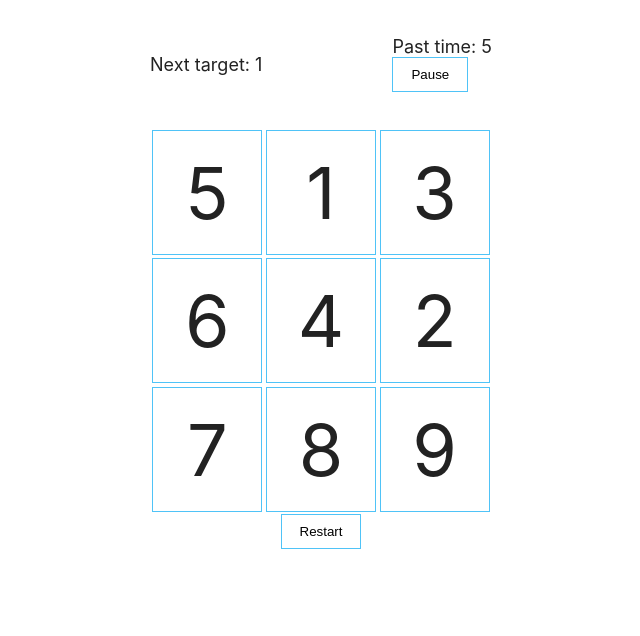
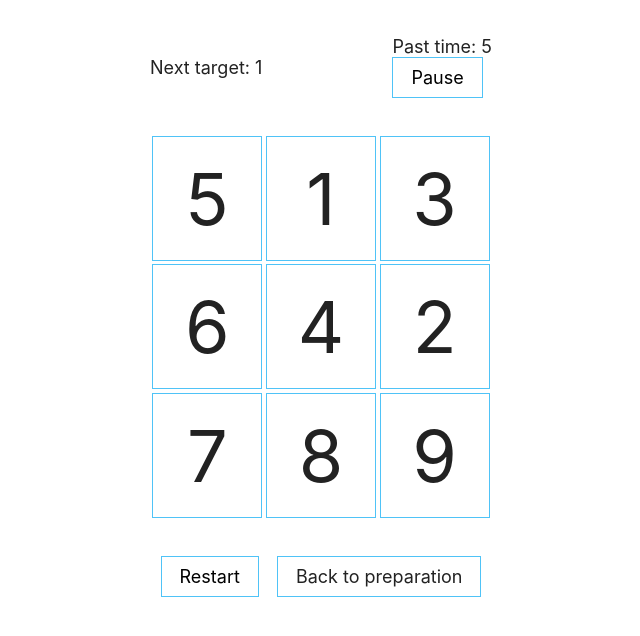
Before and after one commit to DayzerCode/schulte-table, a React (Create React App) app: page /game in a window 1280 px wide. Shown: the top 636 px of the page, without its empty margins (319-959 px from the left). Built offline with nearby package versions, Linux system fonts and the light colour scheme.

Commit message:
Added button "Back to preparation"

```diff
--- a/src/index.css
+++ b/src/index.css
@@ -2,6 +2,8 @@ html {
   font-size: 18px;
   color: #222;
 }
+
+
 
 body {
   margin: 0;
@@ -10,6 +12,13 @@ body {
     sans-serif;
   -webkit-font-smoothing: antialiased;
   -moz-osx-font-smoothing: grayscale;
+}
+
+button {
+  font-size: 18px;
+  font-family: -apple-system, BlinkMacSystemFont, 'Segoe UI', 'Roboto', 'Oxygen',
+    'Ubuntu', 'Cantarell', 'Fira Sans', 'Droid Sans', 'Helvetica Neue',
+    sans-serif;
 }
 
 code {
--- a/src/pages/Game/Game.module.css
+++ b/src/pages/Game/Game.module.css
@@ -11,3 +11,12 @@
   align-items: center;
   margin-bottom: 2rem;
 }
+
+.buttonBlock {
+  margin-top: 2rem;
+}
+
+.buttonBlock>button,
+.buttonBlock>a {
+  margin: 0 .5rem;
+}
--- a/src/pages/Game/Game.tsx
+++ b/src/pages/Game/Game.tsx
@@ -1,5 +1,6 @@
 import { useEffect } from "react";
 import { useDispatch, useSelector } from "react-redux";
+import { Link } from "react-router-dom";
 import Board from "../../components/Board/Board";
 import NextTarget from "../../components/NextTarget/NextTarget";
 import Timer from "../../components/Timer/Timer";
@@ -33,6 +34,7 @@ const Game = () => {
         <Board />
         <div className={style.buttonBlock}>
           <button className="btn-primary" onClick={run}>Restart</button>
+          <Link className="btn-primary" to={"/preparation-for-game"}>Back to preparation</Link>
         </div>
       </>}
     </div>
```
